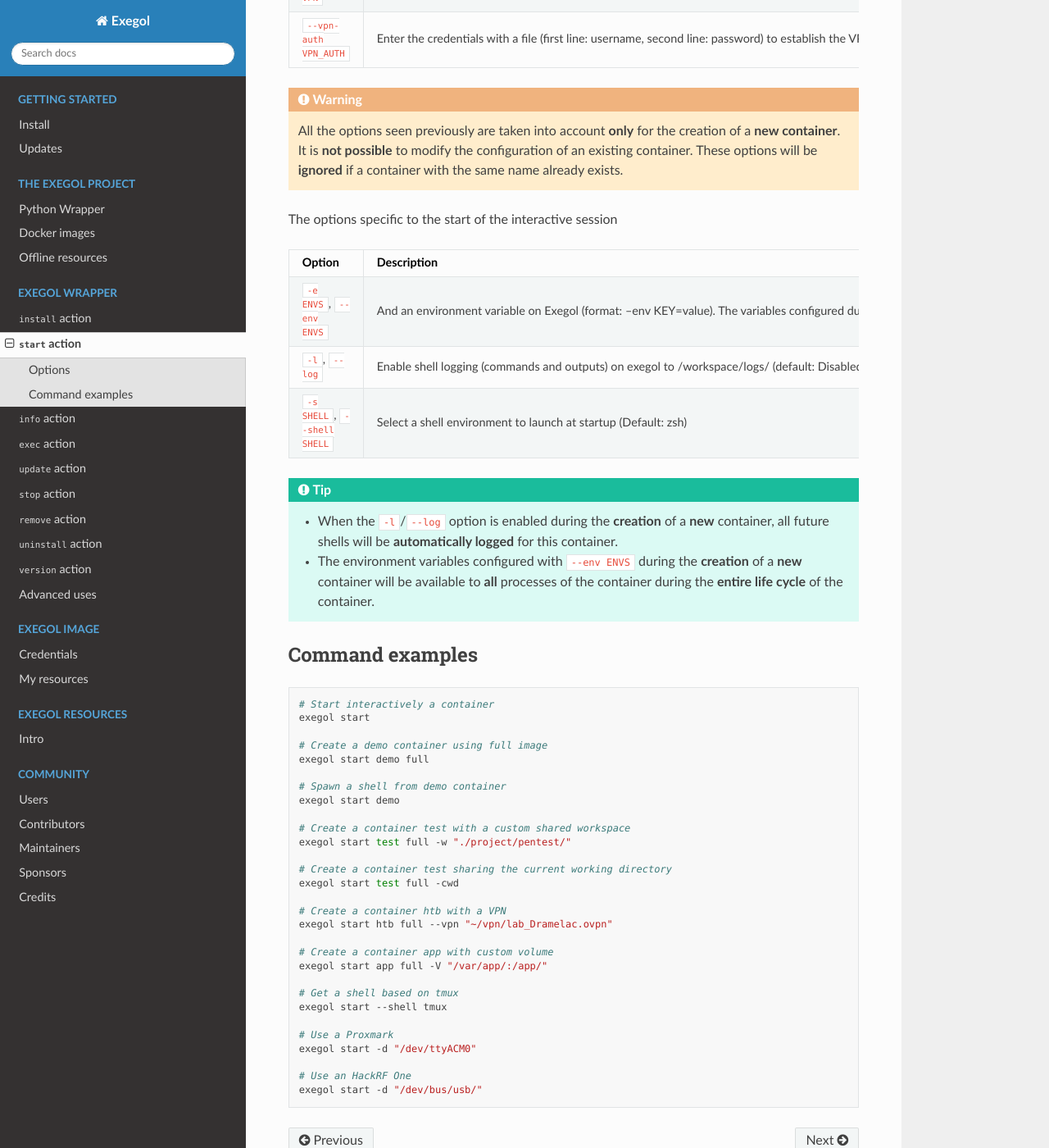
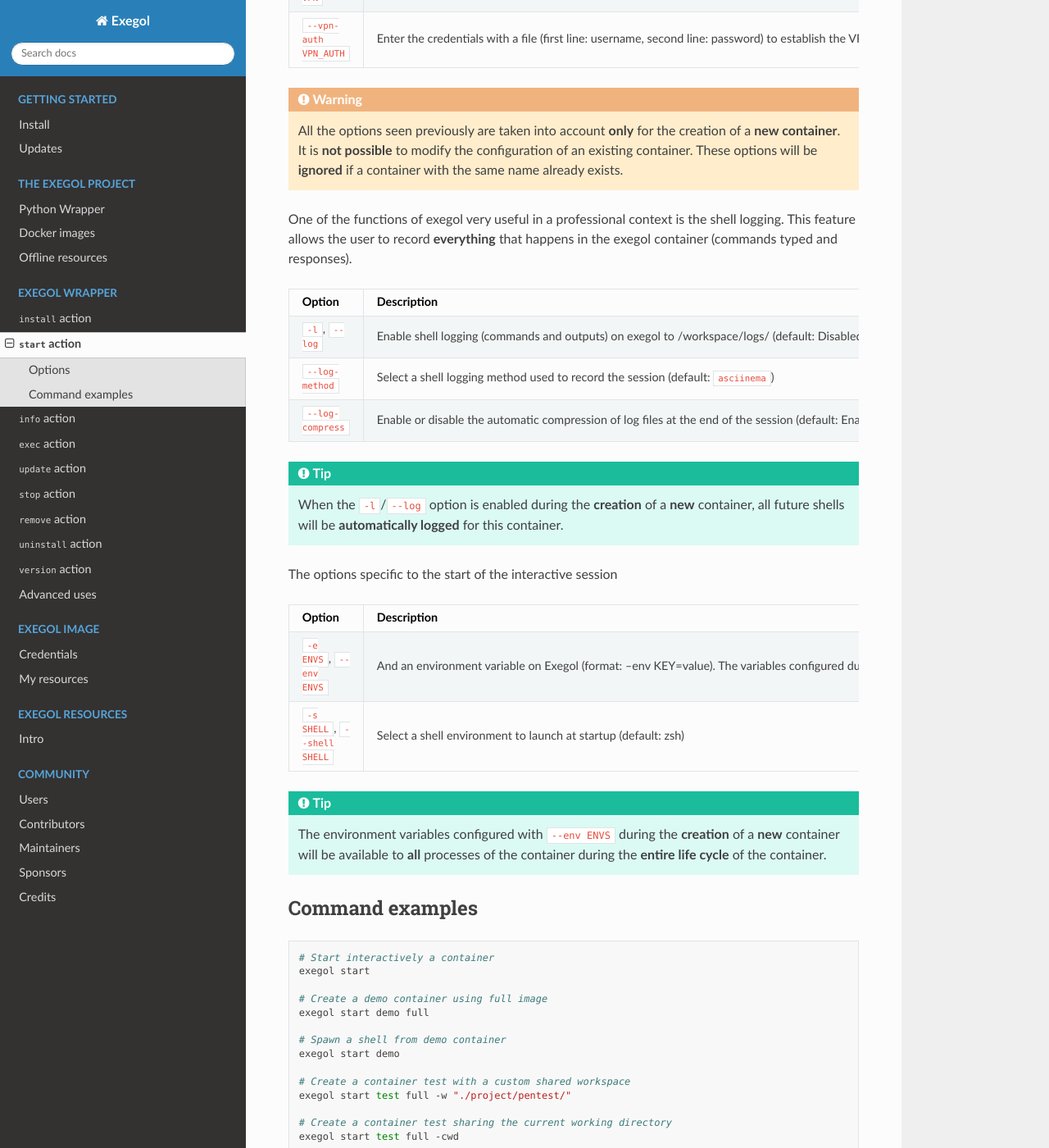
Before and after one commit to ThePorgs/Exegol-docs, a Sphinx documentation site: the page built from source/exegol-wrapper/start.rst, in a window 1280 px wide and 1400 px high, scrolled down 1886 px. Shown: the whole window at 82% size. Built offline with Sphinx 7.4.7 and the Read the Docs theme 2.0.0, drawn with Linux system fonts in a browser that asks for light colours.

Commit message:
Add new shell logging method

```diff
--- a/source/exegol-wrapper/start.rst
+++ b/source/exegol-wrapper/start.rst
@@ -70,19 +70,31 @@
     It is **not possible** to modify the configuration of an existing container.
     These options will be **ignored** if a container with the same name already exists.
 
+One of the functions of exegol very useful in a professional context is the shell logging.
+This feature allows the user to record **everything** that happens in the exegol container (commands typed and responses).
+
+=============================== ===============================
+ Option                         Description
+=============================== ===============================
+``-l``, ``--log``               Enable shell logging (commands and outputs) on exegol to /workspace/logs/ (default: Disabled)
+``--log-method``                Select a shell logging method used to record the session (default: ``asciinema``)
+``--log-compress``              Enable or disable the automatic compression of log files at the end of the session (default: Enabled)
+=============================== ===============================
+
+.. tip::
+    When the ``-l``/``--log`` option is enabled during the **creation** of a **new** container, all future shells will be **automatically logged** for this container.
+
 The options specific to the start of the interactive session
 
 =============================== ===============================
  Option                         Description
 =============================== ===============================
 ``-e ENVS``, ``--env ENVS``     And an environment variable on Exegol (format: --env KEY=value). The variables configured during the creation of the container will be persistent in all shells. If the container already exists, the variable will be present only in the current shell.
-``-l``, ``--log``               Enable shell logging (commands and outputs) on exegol to /workspace/logs/ (default: Disabled)
-``-s SHELL``, ``--shell SHELL`` Select a shell environment to launch at startup (Default: zsh)
+``-s SHELL``, ``--shell SHELL`` Select a shell environment to launch at startup (default: zsh)
 =============================== ===============================
 
 .. tip::
-    * When the ``-l``/``--log`` option is enabled during the **creation** of a **new** container, all future shells will be **automatically logged** for this container.
-    * The environment variables configured with ``--env ENVS`` during the **creation** of a **new** container will be available to **all** processes of the container during the **entire life cycle** of the container.
+    The environment variables configured with ``--env ENVS`` during the **creation** of a **new** container will be available to **all** processes of the container during the **entire life cycle** of the container.
 
 Command examples
 ----------------
```
Also changed, not shown: source/the-exegol-project/python-wrapper.rst (+54 -17 lines).
